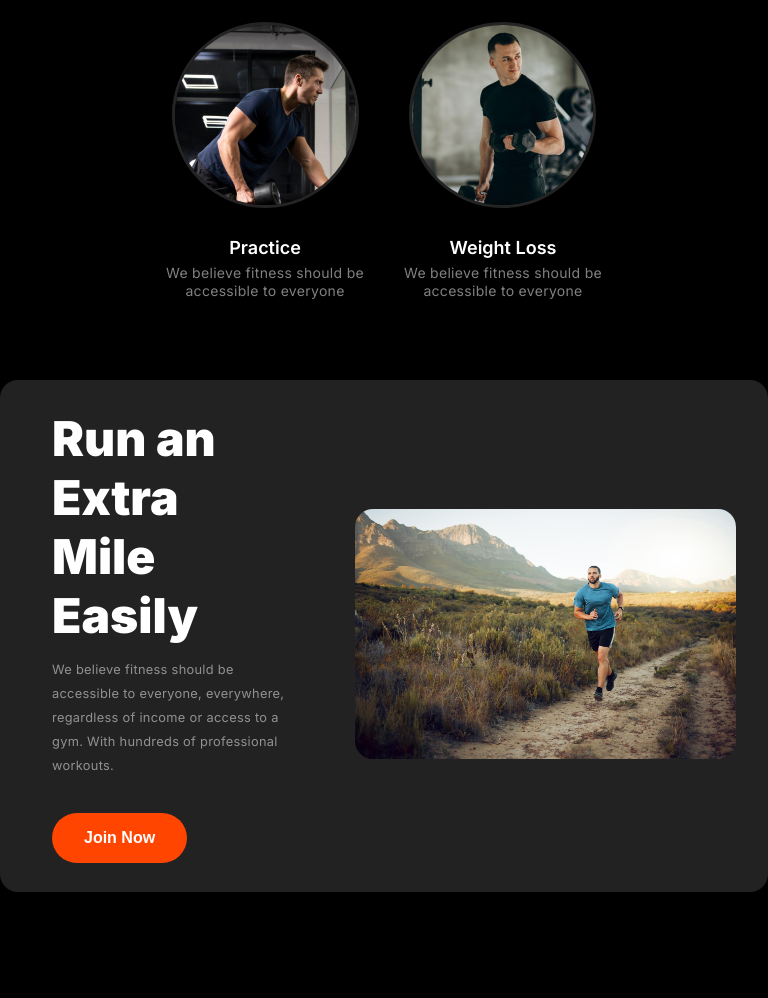
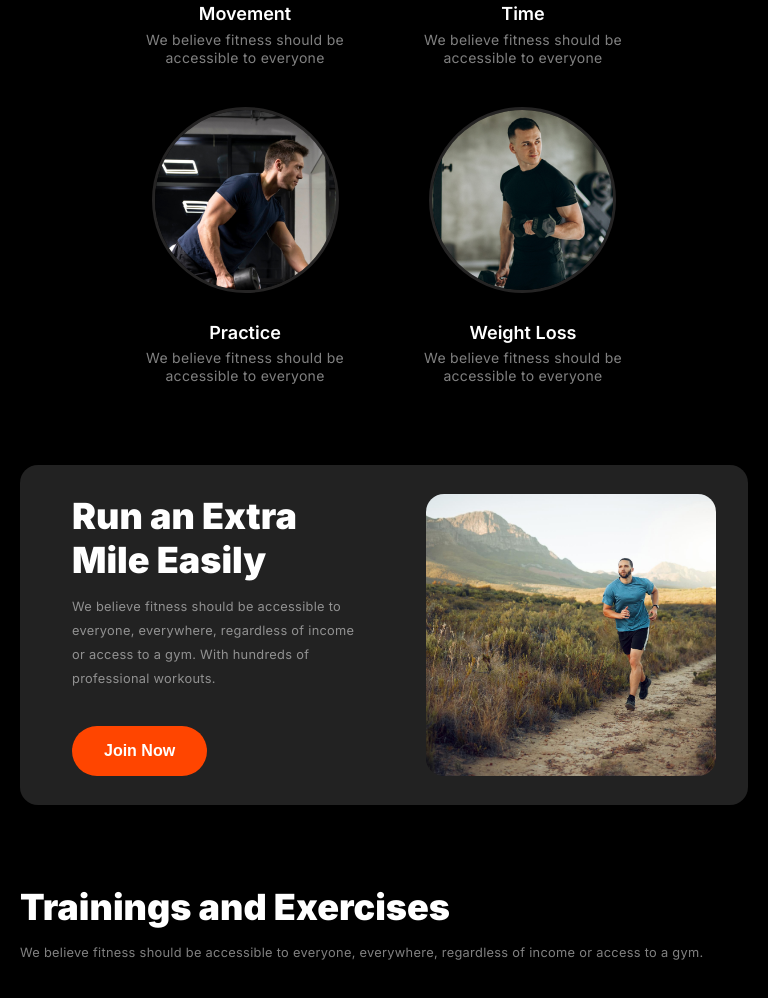
Before and after one commit to mahdihasanjr/Assignment-2, a plain HTML site: page index.html in a window 768 px wide. Shown: the part 1793-2791 px from the top of the page. Before the commit the page ends 2765 px from the top, so only its background shows below. Drawn offline with Linux system fonts and the light colour scheme.

Commit message:
updated run section

```diff
--- a/index.html
+++ b/index.html
@@ -48,8 +48,7 @@
                     <p id="five-hundred">500+</p>
                     <p id="free-workout">Free workout video</p>
                  </button>
-
-        </div>
+            </div>
     </header>
 
     <main>
@@ -98,7 +97,7 @@
             <section class="run">
 
                 <div class="run-content">
-                    <h3 class="section-title"> Run an Extra Mile Easily</h3>
+                    <h3 class="section-title"> Run an Extra <br> Mile Easily</h3>
                     <p class="section-description">
                     We believe fitness should be accessible to everyone, everywhere, regardless of income or access to a gym. With hundreds of professional workouts.
 
@@ -111,8 +110,16 @@
                 </div>
             </section>
 
-            <section>
+            <section class="training">
+                <div class="training-content">
+                    <h3 class="section-title">Trainings and Exercises</h3>
+                    <p class="section-description">
+                        We believe fitness should be accessible to everyone, everywhere, regardless of income or access to a gym.
+                    </p>
+                </div>
+                <div class="training-img">
 
+                </div>
             </section>
         </article>
     </main>
--- a/styles/style.css
+++ b/styles/style.css
@@ -259,7 +259,7 @@ section{
 .run{
     background: rgba(34, 34, 34, 1);
     display: flex;
-    gap:4rem;
+    gap:10rem;
     border-radius:1.125rem ;
     padding: 1.8rem 2rem 1.8rem 3.25rem;
     align-items: center;
@@ -267,9 +267,14 @@ section{
 .run .section-description{
     margin-bottom: 2.2rem;
 }
+.run-content,.run-img{
+    flex:1;
+
+}
 .run-img img{
     border-radius: 1.125rem;
     max-width: 100%;
+    height:auto;
 }
 
 
@@ -311,6 +316,7 @@ section{
     }
     .banner{
         flex-direction: column;
+        justify-content: center;
         padding:1.25rem 1.25rem 0;
     }
     .banner-title{
@@ -397,8 +403,27 @@ section{
 
 
     /* section relates styles */
+    article{
+        padding: 1.25rem;
+    }
+     .section-title{
+        font-size: 2.25rem;
+   }
     .habits-img{
         grid-template-columns: repeat(2,1fr);
+        column-gap:5rem;
 
     }
+    .run{
+        gap:4rem;
+        align-items: stretch;
+    }
+
+    .run-img img{
+        max-width: 100%;
+        height: 100%;
+        object-fit: cover;
+
+    }
+
 }
```
